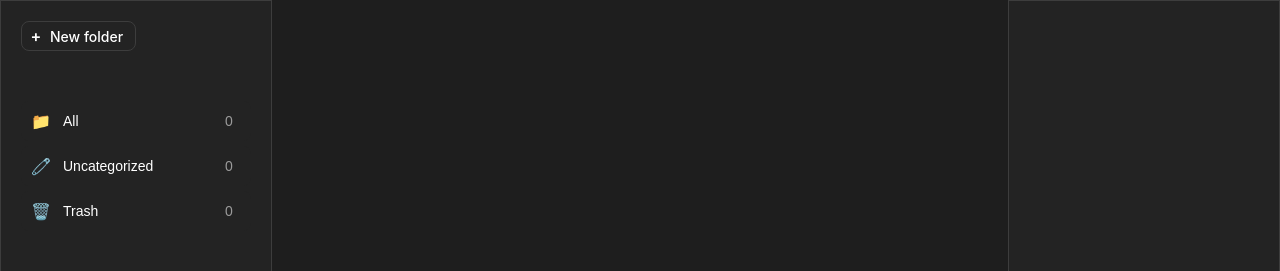
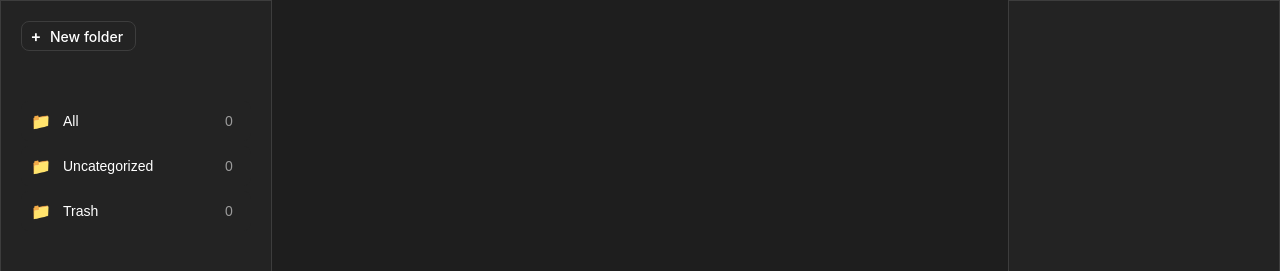
Before and after one commit to Nek1s/VisualHub, a React (Create React App) app in the folder renderer/: page / in a window 1280 px wide. Shown: the top 271 px of the page. Built offline with nearby package versions, Linux system fonts and the light colour scheme.

Commit message:
Теперь выглядит немного лучше

```diff
--- a/renderer/src/components/Leftbar/Leftbar.js
+++ b/renderer/src/components/Leftbar/Leftbar.js
@@ -42,7 +42,7 @@ class Leftbar extends React.Component {
   };
 
   handleAddFolder = async () => {
-    const name = window.prompt("Название папки:", "Моя папка");
+    const name = "Новая папка " + Date.now(); // вместо prompt, чтобы проверить
     if (!name?.trim()) return;
 
     try {
@@ -71,7 +71,6 @@ class Leftbar extends React.Component {
               key={folder.id}
               initialName={folder.name}
               itemCount={folder.count || 0}
-              icon={folder.icon || "Folder"}
               editable={folder.editable !== false}
               isEditing={folder.id === this.state.editingFolderId}
               onRename={(newName) => {
```
